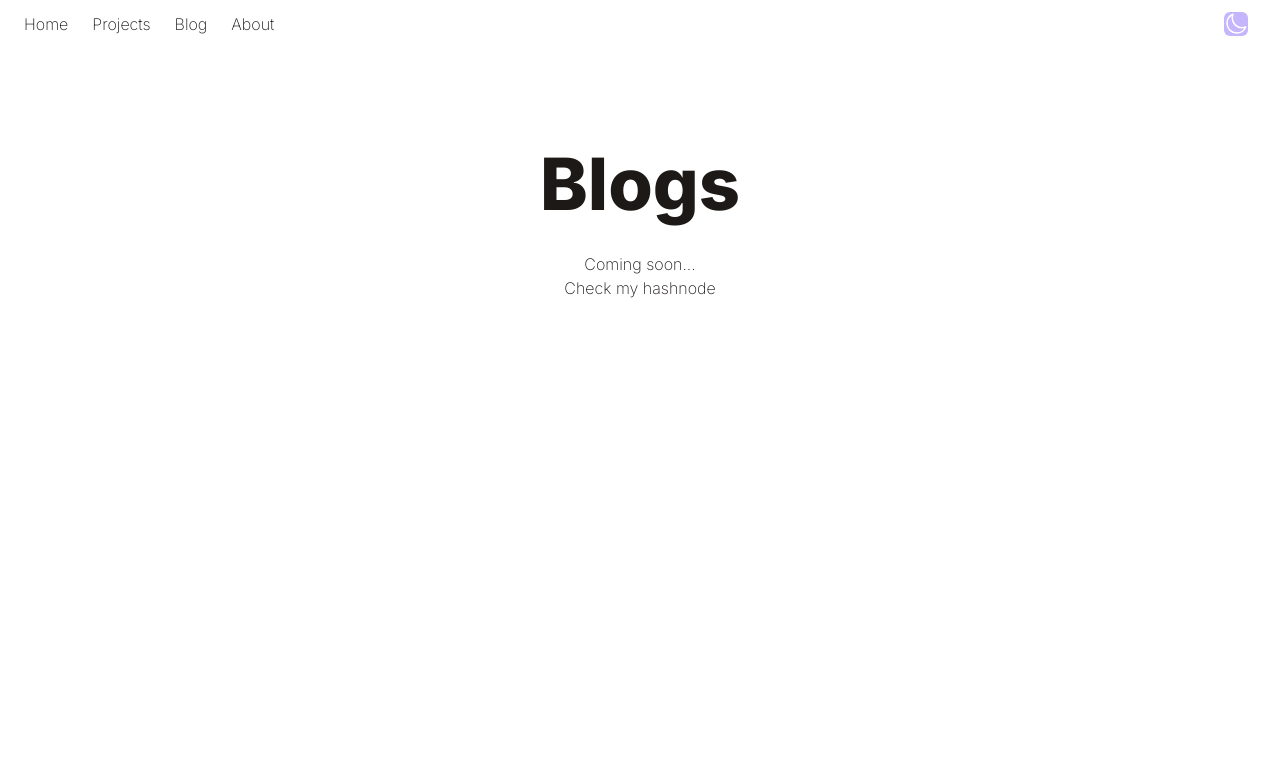
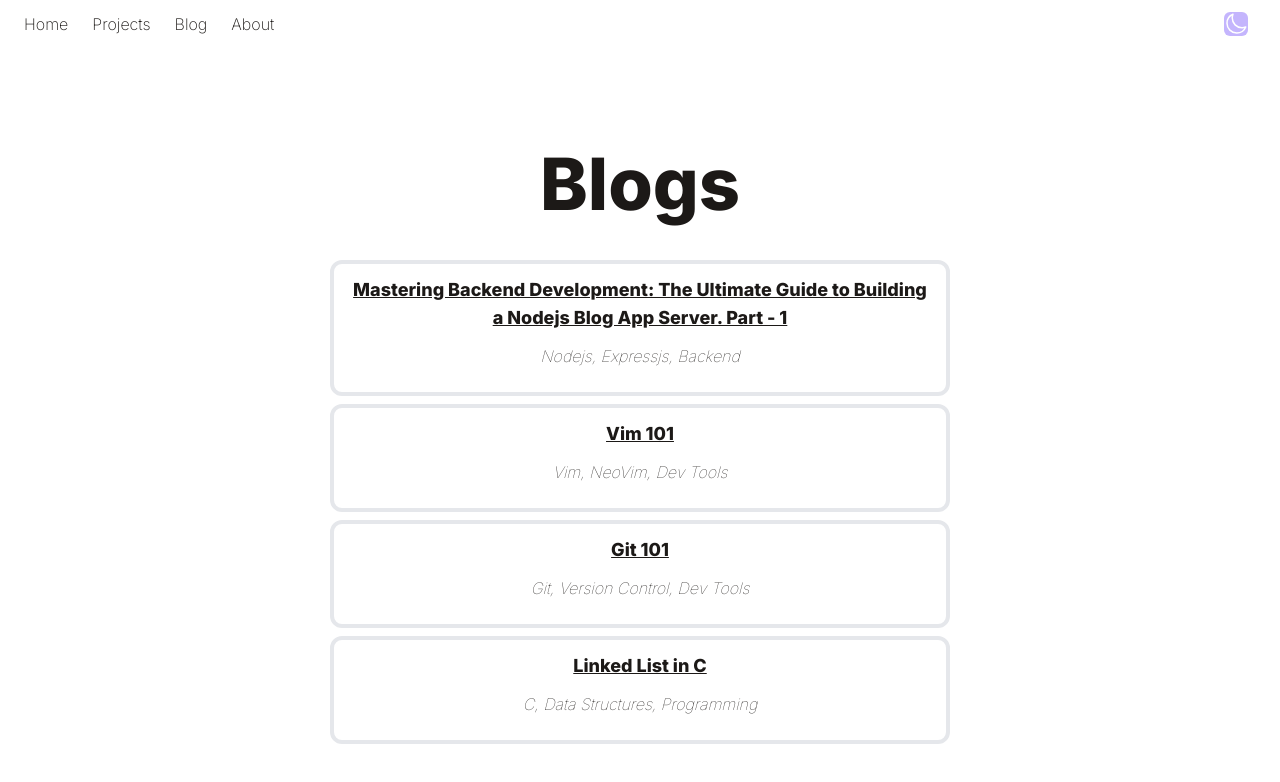
Before and after one commit to theyashwanthsai/DigitalGarden, a React (Vite) app: page /blog in a window 1280 px wide. Shown: the top 782 px of the page. Built offline with nearby package versions, Linux system fonts and the light colour scheme; a web font is replaced by a local one.

Commit message:
blogs section

```diff
--- a/src/components/About.jsx
+++ b/src/components/About.jsx
@@ -6,9 +6,10 @@ function About() {
   return(
     <div className = "p-5 flex items-center justify-center flex-col text-left pt-20 pb-6">
       <h1 className = "p-2 text-3xl md:text-4xl dark:text-white mb-1 md:mb-3 font-bold">About</h1>
-      <p className="p-2 text-lg md:w-2/4 mb-6 font-semibold">Hello, I am Sai Yashwanth, a Computer Science Engineer from Bangalore currently pursuing my undergrad from PES University.
-       I am a Developer interested in Backend development, Devops and Machine Learning.
-       I love building products which help others in some way or the other. I believe in learning in public, That is how I make friends and in-turn learn from them and their experiences.
+      <p className="p-2 text-lg md:w-2/4 mb-6 font-semibold">Hi there! My name is Sai Yashwanth, and I'm a Computer Science undergraduate from PES University. I'm passionate about exploring various domains of computer science and constantly upgrading my skills.
+Currently, I'm honing my skills in Web Development, with a primary focus on Backend Development. I'm also interested in Game Development using Python libraries like Pygame and Ursina, as well as Data Structures and Algorithms (DSA) Problem Solving and Competitive Programming. Besides, I'm enthusiastic about Machine Learning and Data Science and exploring its applications in different domains. I also recently got into chess programming and it's very interesting to say the least.
+In my free time, I like to explore new technologies, learn something new like a new framework, and work on personal projects that challenge me to improve my skills.
+I'm excited about leveraging my skills and knowledge to contribute to exciting projects and collaborate with like-minded individuals in the tech industry.
        You can check what I'm building <a className= "underline" href="https://github.com/theyashwanthsai">here</a>.
       <br /> <br /> Follow me on Twitter, Linkedin, Github</p>
     </div>
--- a/src/components/Blog.jsx
+++ b/src/components/Blog.jsx
@@ -1,12 +1,24 @@
 import React from "react"
-
+import blog from "./blogList"
 
 
 function Blog() {
   return(
     <div className = "p-5 flex items-center justify-center flex-col text-center pt-20 pb-6">
       <h1 className = "p-5 text-4xl md:text-7xl dark:text-white mb-1 md:mb-3 font-bold">Blogs</h1>
-      <p>Coming soon... <br /> Check my <a href = "">hashnode</a></p>
+      <div className="md:w-2/4 ">
+      {blog.map((item, index) => (
+        <p key={index} className="p-3 mt-2 text-lg border-4 rounded-xl">
+          <a className="underline font-semibold" href={item.link}>
+            {item.title}
+          </a>{' '}
+          <p className="italic font-thin text-base p-3">{item.tags}</p>
+        </p>
+
+      ))}
+
+
+      </div>
     </div>
   );
 
--- a/src/components/ProjectList.js
+++ b/src/components/ProjectList.js
@@ -10,6 +10,18 @@ const projects = [
       description: '3D raycasting engine similar to Doom/Wolfenstein made using python and pygame',
       link: 'https://github.com/theyashwanthsai/raycasting-3d-engine',
       tags: "Python, Pygame",
+    },
+    {
+      title: 'BlogApp Backend',
+      description: 'Express server for my blog app',
+      link: 'https://github.com/theyashwanthsai/Blog-Backend',
+      tags: "Express, MongoDB, Nodejs, Javascript"
+    },
+    {
+      title: 'Workout Tracker',
+      description: 'Exercise Tracker microservice built with Javascript, Node.JS, Express, mongoDB, mongoose',
+      link: 'https://github.com/theyashwanthsai/Workout-Tracker-Backend',
+      tags: "Express, MongoDB, Nodejs, Javascript"
     },
     {
       title: 'ActionRPG',
@@ -61,4 +73,4 @@ const projects = [
     }
   ];
 
-  export default projects;
+export default projects;
--- /dev/null
+++ b/src/components/blogList.js
@@ -0,0 +1,36 @@
+const blog = [{
+
+        title: 'Mastering Backend Development: The Ultimate Guide to Building a Nodejs Blog App Server. Part - 1',
+        link: 'https://theyashwanthsai.hashnode.dev/mastering-backend-development-the-ultimate-guide-to-building-a-nodejs-blog-app-server-part-1',
+        tags: "Nodejs, Expressjs, Backend"
+
+},
+{
+
+    title: 'Vim 101',
+    link: 'https://theyashwanthsai.hashnode.dev/vim-101',
+    tags: "Vim, NeoVim, Dev Tools"
+
+},
+{
+
+    title: 'Git 101',
+    link: 'https://theyashwanthsai.hashnode.dev/git-101',
+    tags: "Git, Version Control, Dev Tools"
+
+},
+{
+
+    title: 'Linked List in C',
+    link: 'https://theyashwanthsai.hashnode.dev/linked-list-in-c',
+    tags: "C, Data Structures, Programming"
+
+},
+
+
+
+
+]
+
+export default blog;
+// Vim 101
```
